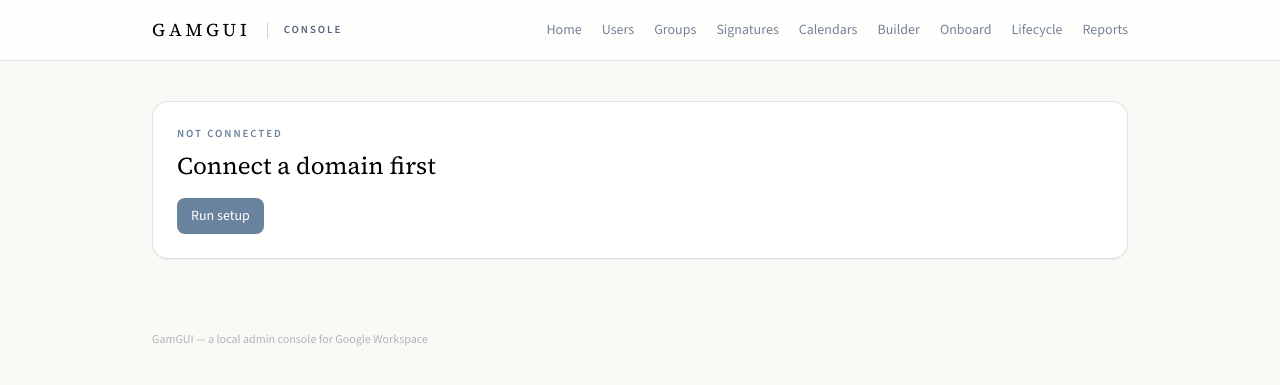
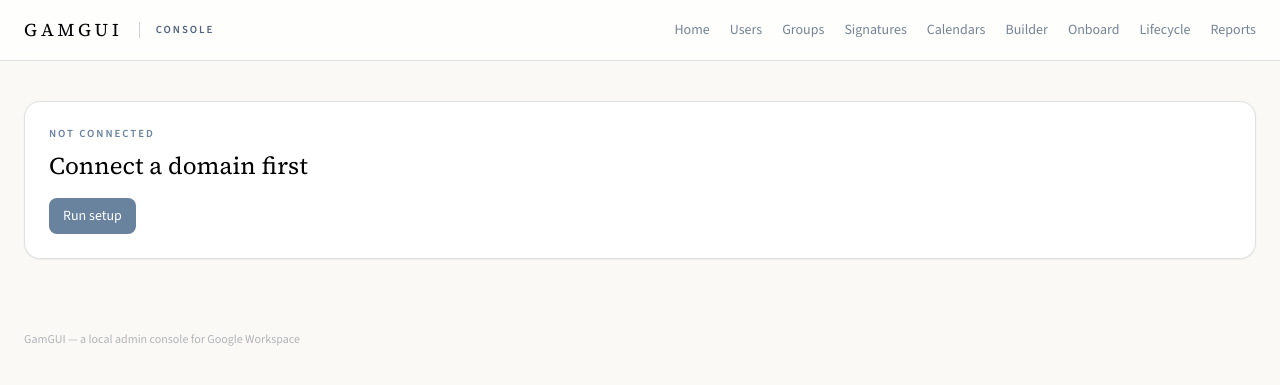
Before and after one commit to goetchstone/gamgui, a Python web app: template gamgui/web/templates/groups.html in a window 1280 px wide. Shown: the top 385 px of the page. Run offline with Jinja, Linux system fonts and the light colour scheme; the template is opened without the code that fills it, so the values that code supplies are empty; some libraries are stand-ins or nearby versions.

Commit message:
UI: dense screens use the full window width (drop the centered 1024px cap)
Every page was capped at max-w-5xl and centered, so a wider window only added side margins —
the Builder catalog/results, Users table, Reports, etc. never got more room. Make the container
width per-page: base.html exposes a `container_class` block (default max-w-5xl, so the setup
wizard and home stay comfortably narrow) and the data-dense screens (builder, users, user_detail,
groups, signatures, calendars, reports, lifecycle, onboarding) override it to max-w-none.

Now those screens fill the window — and, more importantly, actually grow when the window is
resized wider, instead of staying 1024px. Verified live at 1100px (main spans the full width,
home stays narrow). 290 tests pass.

Co-Authored-By: Claude Opus 4.8 <noreply@anthropic.com>

```diff
--- a/gamgui/web/templates/base.html
+++ b/gamgui/web/templates/base.html
@@ -62,7 +62,7 @@
   <div id="busy" aria-live="polite"><span class="spinner"></span><span>Working…</span></div>
   <div class="min-h-full">
     <header class="border-b border-brand-gray/40 bg-brand-white/80 backdrop-blur">
-      <div class="mx-auto max-w-5xl px-6 py-4 flex items-center gap-4">
+      <div class="mx-auto {{ self.container_class() }} px-6 py-4 flex items-center gap-4">
         <a href="/" class="wordmark font-serif text-lg text-brand-black">GamGUI</a>
         <span class="h-4 w-px bg-brand-gray/60"></span>
         <span class="eyebrow text-brand-blueink">Console</span>
@@ -79,10 +79,10 @@
         </nav>
       </div>
     </header>
-    <main class="mx-auto max-w-5xl px-6 py-10">
+    <main class="mx-auto {% block container_class %}max-w-5xl{% endblock %} px-6 py-10">
       {% block content %}{% endblock %}
     </main>
-    <footer class="mx-auto max-w-5xl px-6 py-8 text-xs text-brand-gray">
+    <footer class="mx-auto {{ self.container_class() }} px-6 py-8 text-xs text-brand-gray">
       GamGUI — a local admin console for Google Workspace
     </footer>
   </div>
--- a/gamgui/web/templates/builder.html
+++ b/gamgui/web/templates/builder.html
@@ -1,5 +1,6 @@
 {% extends "base.html" %}
 {% block title %}Builder — GamGUI Console{% endblock %}
+{% block container_class %}max-w-none{% endblock %}
 {% block content %}
 {% if not connected %}
   <div class="rounded-2xl border border-brand-gray/40 bg-brand-white p-6 shadow-sm">
--- a/gamgui/web/templates/calendars.html
+++ b/gamgui/web/templates/calendars.html
@@ -1,5 +1,6 @@
 {% extends "base.html" %}
 {% block title %}Calendars — GamGUI Console{% endblock %}
+{% block container_class %}max-w-none{% endblock %}
 {% block content %}
 {% if not connected %}
   <div class="rounded-2xl border border-brand-gray/40 bg-brand-white p-6 shadow-sm">
--- a/gamgui/web/templates/groups.html
+++ b/gamgui/web/templates/groups.html
@@ -1,5 +1,6 @@
 {% extends "base.html" %}
 {% block title %}Groups — GamGUI Console{% endblock %}
+{% block container_class %}max-w-none{% endblock %}
 {% block content %}
 {% if not connected %}
   <div class="rounded-2xl border border-brand-gray/40 bg-brand-white p-6 shadow-sm">
--- a/gamgui/web/templates/lifecycle.html
+++ b/gamgui/web/templates/lifecycle.html
@@ -1,5 +1,6 @@
 {% extends "base.html" %}
 {% block title %}Lifecycle — GamGUI Console{% endblock %}
+{% block container_class %}max-w-none{% endblock %}
 {% block content %}
 {% if not connected %}
   <div class="rounded-2xl border border-brand-gray/40 bg-brand-white p-6 shadow-sm">
--- a/gamgui/web/templates/onboarding.html
+++ b/gamgui/web/templates/onboarding.html
@@ -1,5 +1,6 @@
 {% extends "base.html" %}
 {% block title %}Onboard — GamGUI Console{% endblock %}
+{% block container_class %}max-w-none{% endblock %}
 {% block content %}
 {% if not connected %}
   <div class="rounded-2xl border border-brand-gray/40 bg-brand-white p-6 shadow-sm">
--- a/gamgui/web/templates/reports.html
+++ b/gamgui/web/templates/reports.html
@@ -1,5 +1,6 @@
 {% extends "base.html" %}
 {% block title %}Reports — GamGUI Console{% endblock %}
+{% block container_class %}max-w-none{% endblock %}
 {% block content %}
 {% if not connected %}
   <div class="rounded-2xl border border-brand-gray/40 bg-brand-white p-6 shadow-sm">
--- a/gamgui/web/templates/signatures.html
+++ b/gamgui/web/templates/signatures.html
@@ -1,5 +1,6 @@
 {% extends "base.html" %}
 {% block title %}Signatures — GamGUI Console{% endblock %}
+{% block container_class %}max-w-none{% endblock %}
 {% block content %}
 {% if not connected %}
   <div class="rounded-2xl border border-brand-gray/40 bg-brand-white p-6 shadow-sm">
--- a/gamgui/web/templates/user_detail.html
+++ b/gamgui/web/templates/user_detail.html
@@ -1,5 +1,6 @@
 {% extends "base.html" %}
 {% block title %}{{ user.full_name }} — GamGUI Console{% endblock %}
+{% block container_class %}max-w-none{% endblock %}
 {% block content %}
 {% set input_cls = "w-full rounded-lg border border-brand-gray/60 bg-brand-white px-3 py-2 text-[15px] text-ink placeholder:text-brand-gray focus:border-brand-blue focus:outline-none focus:ring-2 focus:ring-brand-blue/30" %}
 {% set btn = "inline-flex items-center rounded-lg bg-brand-blue px-3.5 py-2 text-sm font-medium text-brand-white hover:bg-brand-blueink transition-colors" %}
--- a/gamgui/web/templates/users.html
+++ b/gamgui/web/templates/users.html
@@ -1,5 +1,6 @@
 {% extends "base.html" %}
 {% block title %}Users — GamGUI Console{% endblock %}
+{% block container_class %}max-w-none{% endblock %}
 {% block content %}
 {% if not connected %}
   <div class="rounded-2xl border border-brand-gray/40 bg-brand-white p-6 shadow-sm">
```
Also changed, not shown: tests/test_builder.py (+6 -0 lines).
